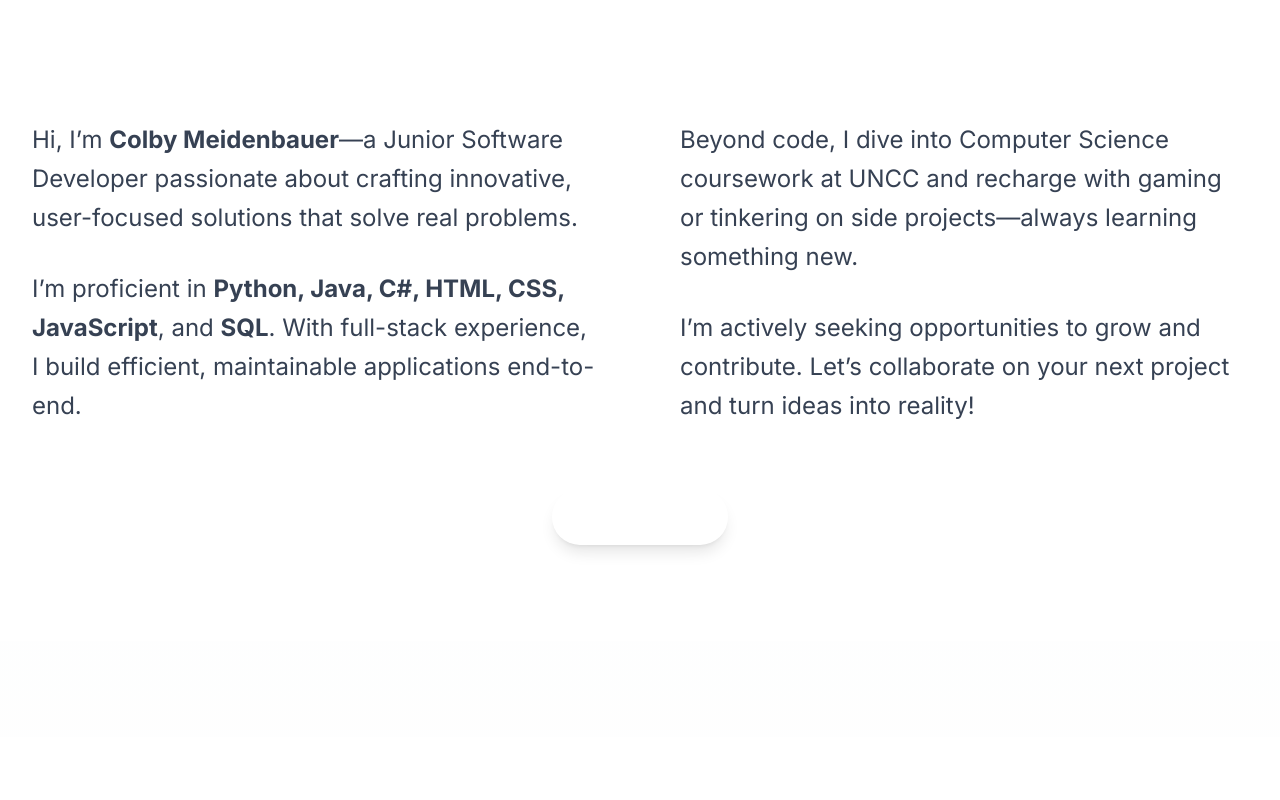
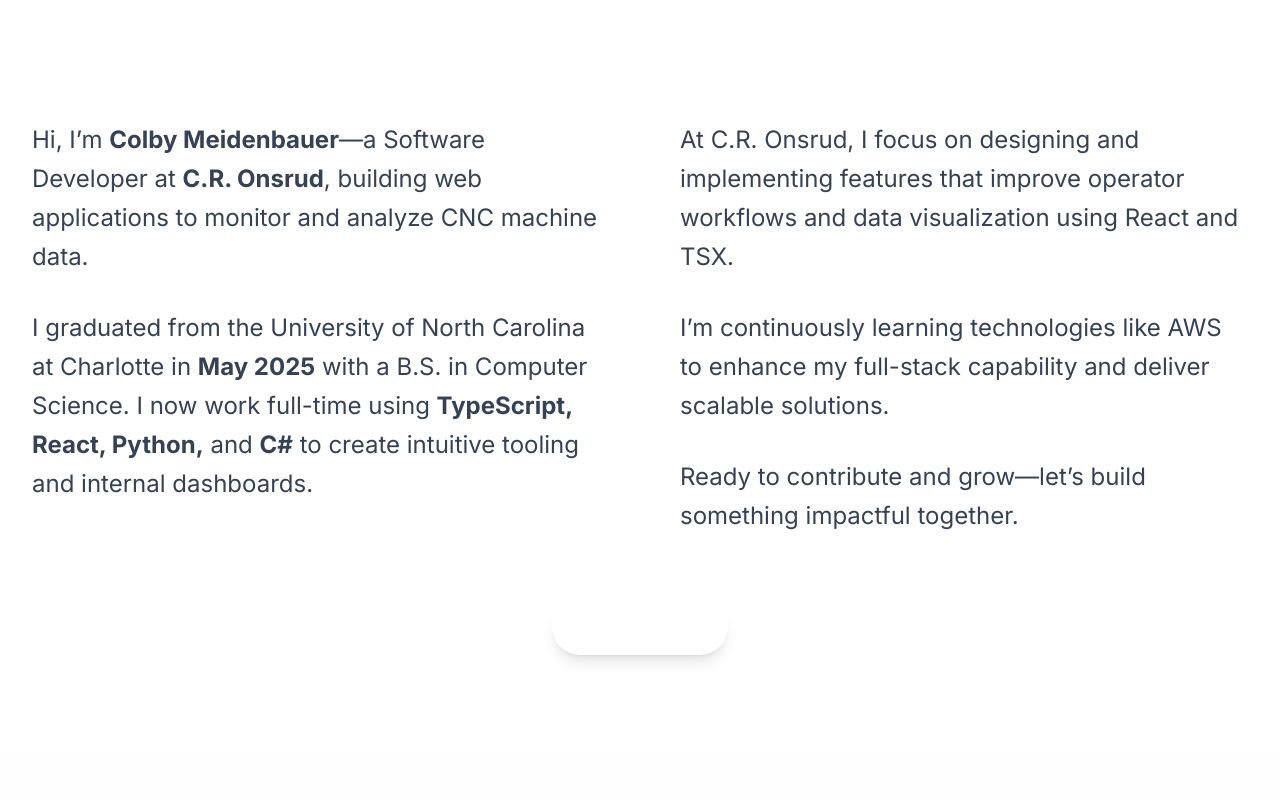
Before and after one commit to UberCoderHyde/PersonalWebsite, a React (Vite) app: page / in a window 1280 px wide. Shown: the part 980-1780 px from the top of the page. Built offline with nearby package versions, Linux system fonts and the light colour scheme.

Commit message:
changing about

```diff
--- a/src/components/About.tsx
+++ b/src/components/About.tsx
@@ -1,4 +1,3 @@
-// src/components/About.tsx
 import React from "react";
 
 const About: React.FC = () => {
@@ -23,15 +22,16 @@ const About: React.FC = () => {
             data-aos="fade-right"
           >
             <p className="text-2xl leading-relaxed">
-              Hi, I’m <strong>Colby Meidenbauer</strong>—a Junior Software
-              Developer passionate about crafting innovative, user-focused
-              solutions that solve real problems.
+              Hi, I’m <strong>Colby Meidenbauer</strong>—a Software Developer at{" "}
+              <strong>C.R. Onsrud</strong>, building web applications to monitor
+              and analyze CNC machine data.
             </p>
             <p className="text-2xl leading-relaxed">
-              I’m proficient in{" "}
-              <strong>Python, Java, C#, HTML, CSS, JavaScript</strong>, and{" "}
-              <strong>SQL</strong>. With full-stack experience, I build
-              efficient, maintainable applications end-to-end.
+              I graduated from the University of North Carolina at Charlotte in{" "}
+              <strong>May 2025</strong> with a B.S. in Computer Science. I now
+              work full-time using <strong>TypeScript, React, Python,</strong>{" "}
+              and <strong>C#</strong> to create intuitive tooling and internal
+              dashboards.
             </p>
           </div>
 
@@ -40,13 +40,17 @@ const About: React.FC = () => {
             data-aos="fade-left"
           >
             <p className="text-2xl leading-relaxed">
-              Beyond code, I dive into Computer Science coursework at UNCC and
-              recharge with gaming or tinkering on side projects—always learning
-              something new.
+              At C.R. Onsrud, I focus on designing and implementing features
+              that improve operator workflows and data visualization using React
+              and TSX.
             </p>
             <p className="text-2xl leading-relaxed">
-              I’m actively seeking opportunities to grow and contribute. Let’s
-              collaborate on your next project and turn ideas into reality!
+              I’m continuously learning technologies like AWS to enhance my
+              full-stack capability and deliver scalable solutions.
+            </p>
+            <p className="text-2xl leading-relaxed">
+              Ready to contribute and grow—let’s build something impactful
+              together.
             </p>
           </div>
         </div>
--- a/src/components/Skills.tsx
+++ b/src/components/Skills.tsx
@@ -35,7 +35,7 @@ const skills: Skill[] = [
 
   // Nice‑to‑have & emerging awareness
   { name: "Serverless / Cloud Platforms (AWS, Lambda)", level: "Beginner" },
-  { name: "Testing frameworks (Jest, Cypress)", level: "Beginner" },
+  { name: "Testing frameworks (Jest)", level: "Beginner" },
   {
     name: "System architecture & API modeling (OpenAPI, Postman)",
     level: "Beginner",
```
